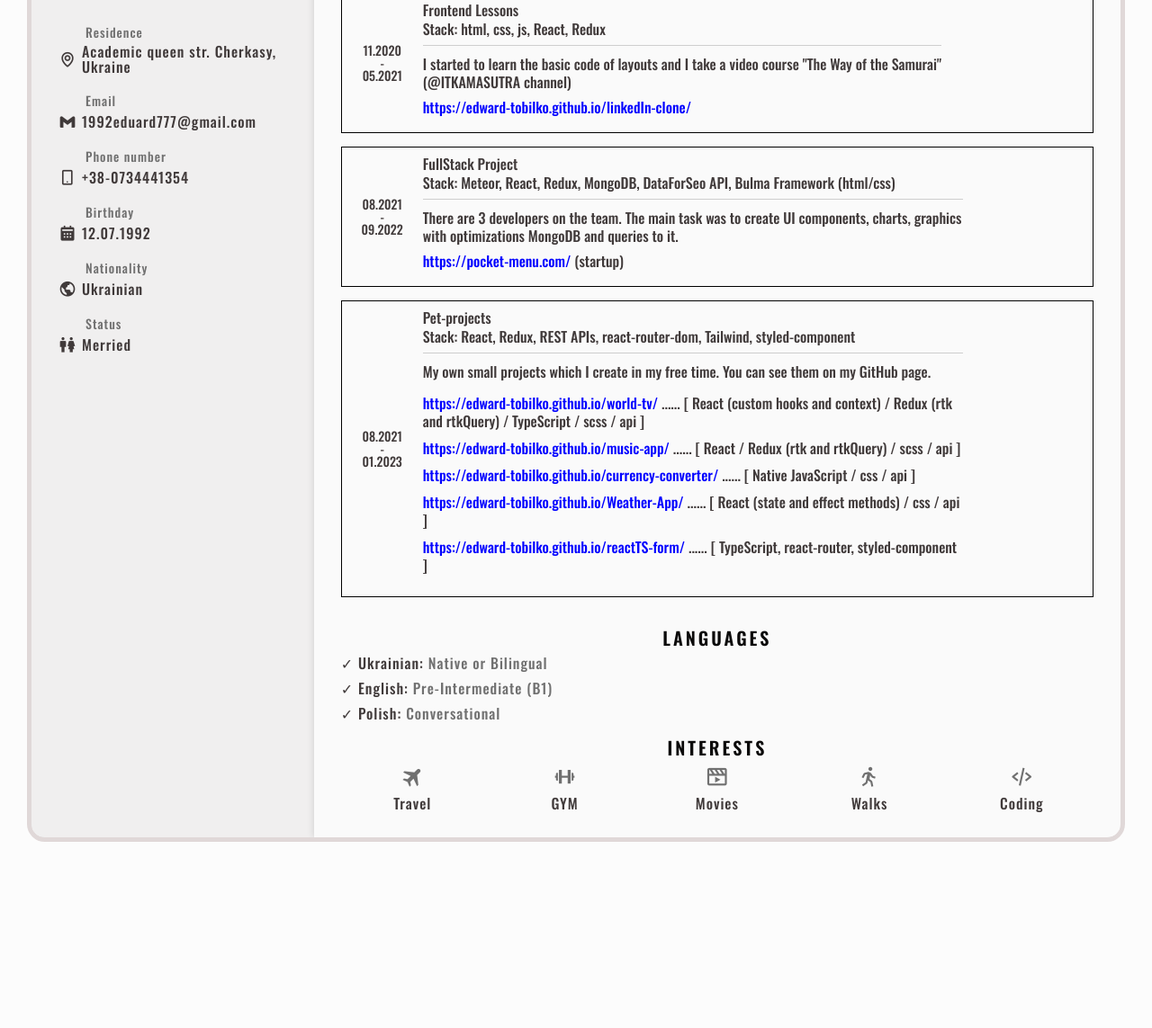
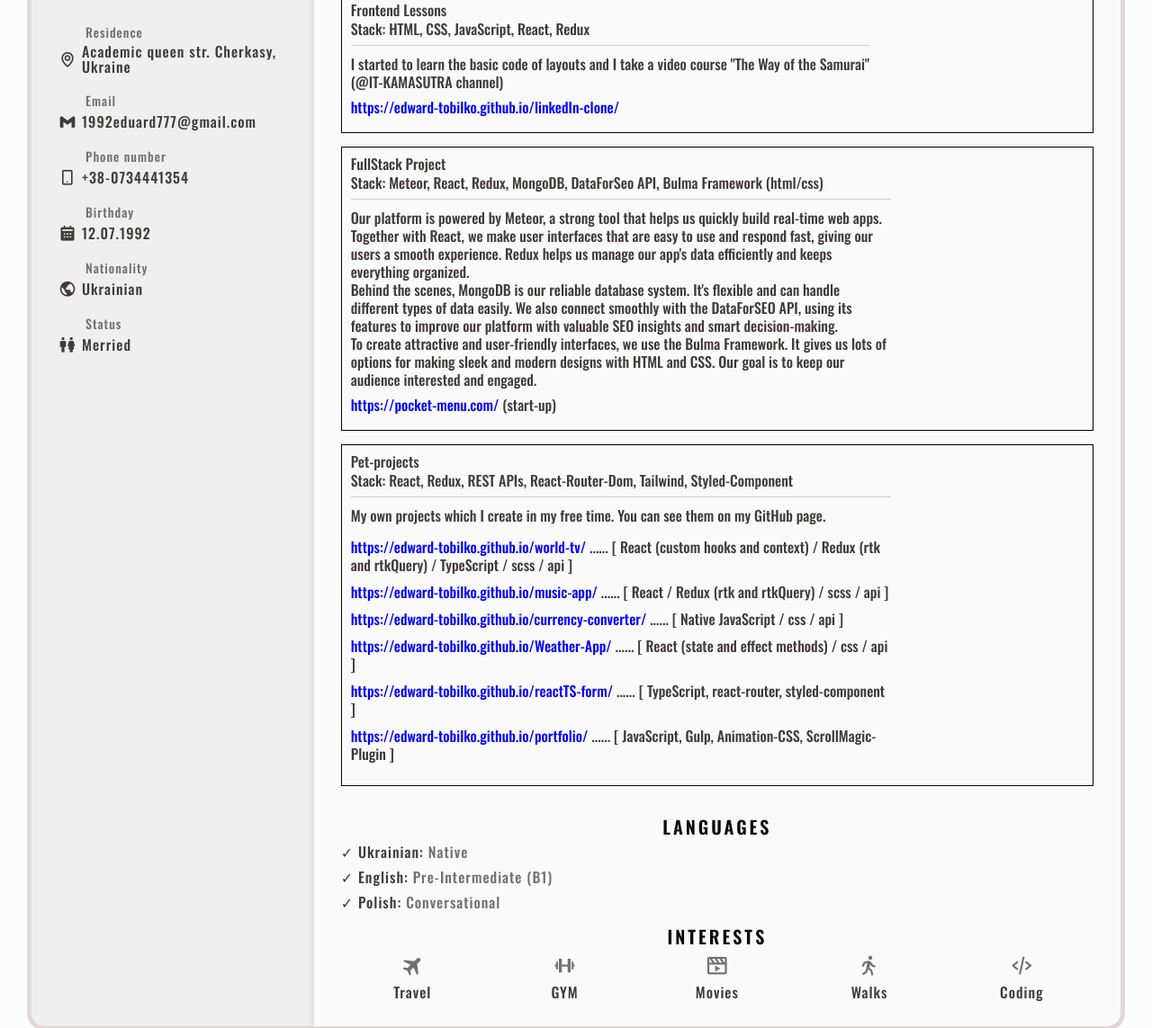
Before and after one commit to edward-tobilko/cv, a website: page src/index.html in a window 1280 px wide. Shown: the part 466-1609 px from the top of the page at 90% size. Before the commit the page ends 1422 px from the top, so only its background shows below. Drawn offline with nearby package versions, Linux system fonts and the light colour scheme; files that its build step writes are made by us from their sources.

Commit message:
added minor changes

```diff
--- a/src/html/_experience.html
+++ b/src/html/_experience.html
@@ -2,16 +2,16 @@
   <h2 class="section-title">Experience</h2>
 
   <div class="experience__content">
-    <div class="experience__content-time">11.2020 <span>-</span> 05.2021</div>
+    <!-- <div class="experience__content-time">11.2020 <span>-</span> 05.2021</div> -->
     <div class="experience__content-project">
       <div class="experience__content-project__title">
         <p>Frontend Lessons</p>
-        <p><span>Stack: </span>html, css, js, React, Redux</p>
+        <p><span>Stack: </span>HTML, CSS, JavaScript, React, Redux</p>
       </div>
       <div class="experience__content-project__subtitle">
         <p>
           I started to learn the basic code of layouts and I take a video course
-          "The Way of the Samurai" <br />(@ITKAMASUTRA channel)
+          "The Way of the Samurai" <br />(@IT-KAMASUTRA channel)
         </p>
         <a
           href="https://edward-tobilko.github.io/linkedIn-clone/"
@@ -23,7 +23,7 @@
   </div>
 
   <div class="experience__content">
-    <div class="experience__content-time">08.2021 <span>-</span> 09.2022</div>
+    <!-- <div class="experience__content-time">08.2021 <span>-</span> 09.2022</div> -->
     <div class="experience__content-project">
       <div class="experience__content-project__title">
         <p>FullStack Project</p>
@@ -34,32 +34,45 @@
       </div>
       <div class="experience__content-project__subtitle">
         <p>
-          There are 3 developers on the team. The main task was to create UI
-          components, charts, graphics with optimizations MongoDB and queries to
-          it.
+          Our platform is powered by Meteor, a strong tool that helps us quickly
+          build real-time web apps. Together with React, we make user interfaces
+          that are easy to use and respond fast, giving our users a smooth
+          experience. Redux helps us manage our app's data efficiently and keeps
+          everything organized.
+          <br />
+          Behind the scenes, MongoDB is our reliable database system. It's
+          flexible and can handle different types of data easily. We also
+          connect smoothly with the DataForSEO API, using its features to
+          improve our platform with valuable SEO insights and smart
+          decision-making.
+          <br />
+          To create attractive and user-friendly interfaces, we use the Bulma
+          Framework. It gives us lots of options for making sleek and modern
+          designs with HTML and CSS. Our goal is to keep our audience interested
+          and engaged.
         </p>
         <a href="https://pocket-menu.com/" target="_blank"
           >https://pocket-menu.com/</a
         >
-        <span>(startup)</span>
+        <span>(start-up)</span>
       </div>
     </div>
   </div>
 
   <div class="experience__content">
-    <div class="experience__content-time">08.2021 <span>-</span> 01.2023</div>
+    <!-- <div class="experience__content-time">08.2021 <span>-</span> 01.2023</div> -->
     <div class="experience__content-project">
       <div class="experience__content-project__title">
         <p>Pet-projects</p>
         <p>
-          <span>Stack: </span>React, Redux, REST APIs, react-router-dom,
-          Tailwind, styled-component
+          <span>Stack: </span>React, Redux, REST APIs, React-Router-Dom,
+          Tailwind, Styled-Component
         </p>
       </div>
       <div class="experience__content-project__subtitle">
         <p>
-          My own small projects which I create in my free time. You can see them
-          on my GitHub page.
+          My own projects which I create in my free time. You can see them on my
+          GitHub page.
         </p>
         <div class="experience__content-project__subtitle-links">
           <div class="experience__content-project__subtitle-link">
@@ -107,6 +120,17 @@
             </a>
             <span> ...... [ TypeScript, react-router, styled-component ]</span>
           </div>
+          <div class="experience__content-project__subtitle-link">
+            <a
+              href="https://edward-tobilko.github.io/portfolio/"
+              target="_blank"
+              >https://edward-tobilko.github.io/portfolio/
+            </a>
+            <span>
+              ...... [ JavaScript, Gulp, Animation-CSS, ScrollMagic-Plugin
+              ]</span
+            >
+          </div>
         </div>
       </div>
     </div>
--- a/src/html/_languages.html
+++ b/src/html/_languages.html
@@ -2,9 +2,7 @@
   <h2 class="section-title">Languages</h2>
 
   <ul class="languages__content">
-    <li class="languages__content-list">
-      ✓ Ukrainian: <span>Native or Bilingual</span>
-    </li>
+    <li class="languages__content-list">✓ Ukrainian: <span>Native</span></li>
     <li class="languages__content-list">
       ✓ English: <span>Pre-Intermediate (B1)</span>
     </li>
--- a/src/index.html
+++ b/src/index.html
@@ -4,7 +4,7 @@
     <meta charset="UTF-8" />
     <meta http-equiv="X-UA-Compatible" content="IE=edge" />
     <meta name="viewport" content="width=device-width, initial-scale=1.0" />
-    <title>CV</title>
+
     <link rel="preconnect" href="https://fonts.googleapis.com" />
     <link rel="preconnect" href="https://fonts.gstatic.com" crossorigin />
     <link
@@ -16,6 +16,9 @@
       rel="stylesheet"
     />
     <link rel="stylesheet" href="./css/style.min.css" />
+    <link rel="icon" type="image/x-icon" href="img/title.svg" />
+
+    <title>CV</title>
   </head>
 
   <body>
```
Also changed, not shown: build/img/title.svg (added), build/index.html, src/img/title.svg (added).
